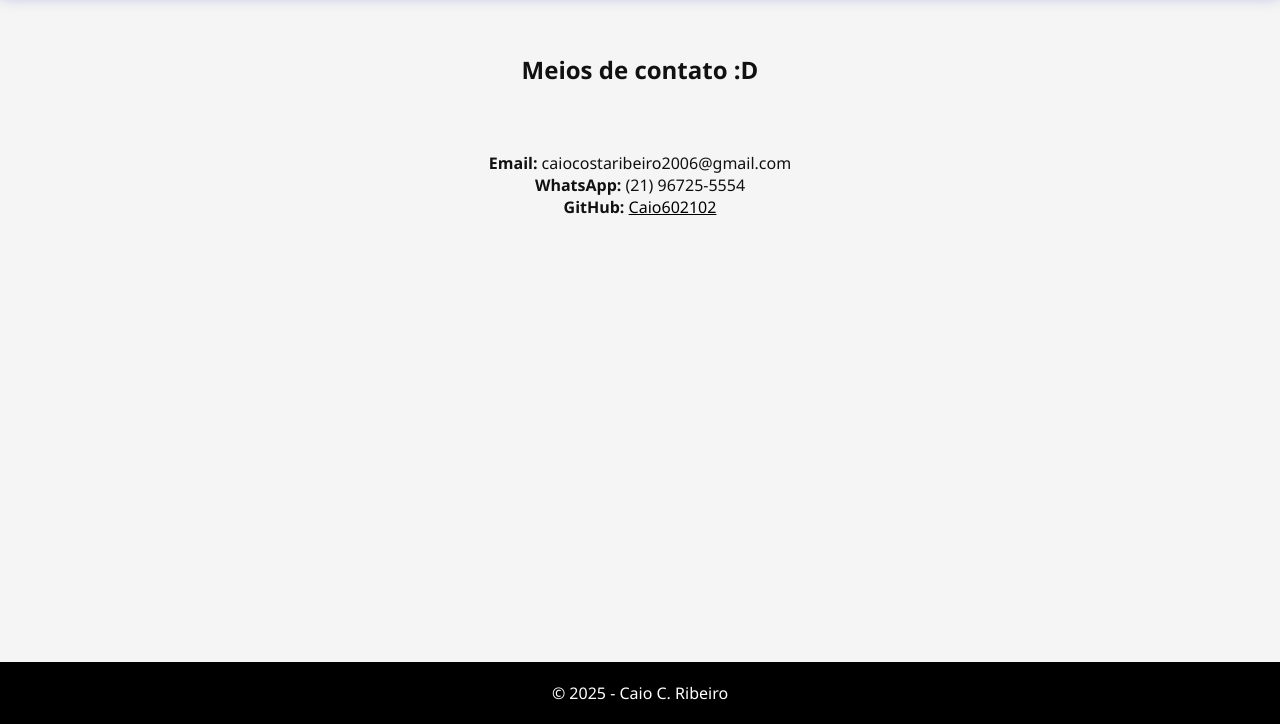
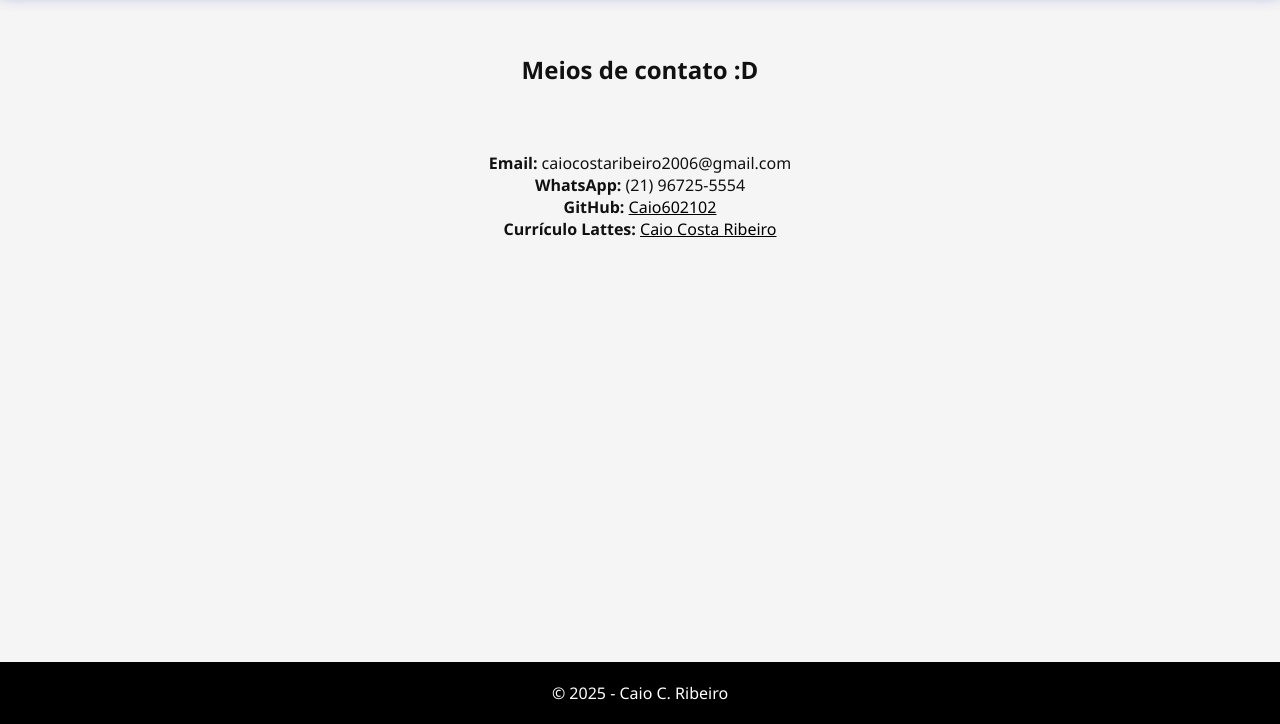
Before and after one commit to Caio602102/portfolio, a plain HTML site: page contato.html in a window 1280 px wide. Shown: the part 76-800 px from the top of the page. Drawn offline with Linux system fonts and the light colour scheme.

Commit message:
lattes
Added a link to the Lattes Curriculum.

```diff
--- a/contato.html
+++ b/contato.html
@@ -35,6 +35,7 @@
     <p><strong>Email:</strong> caiocostaribeiro2006@gmail.com</p>
     <p><strong>WhatsApp:</strong> (21) 96725-5554</p>
     <p><strong>GitHub:</strong> <a href="https://github.com/Caio602102" target="_blank">Caio602102</a></p>
+    <p><strong>Currículo Lattes:</strong> <a href="http://lattes.cnpq.br/7072325711504835">Caio Costa Ribeiro</a></p>
 
     </section>
 </main>
```
